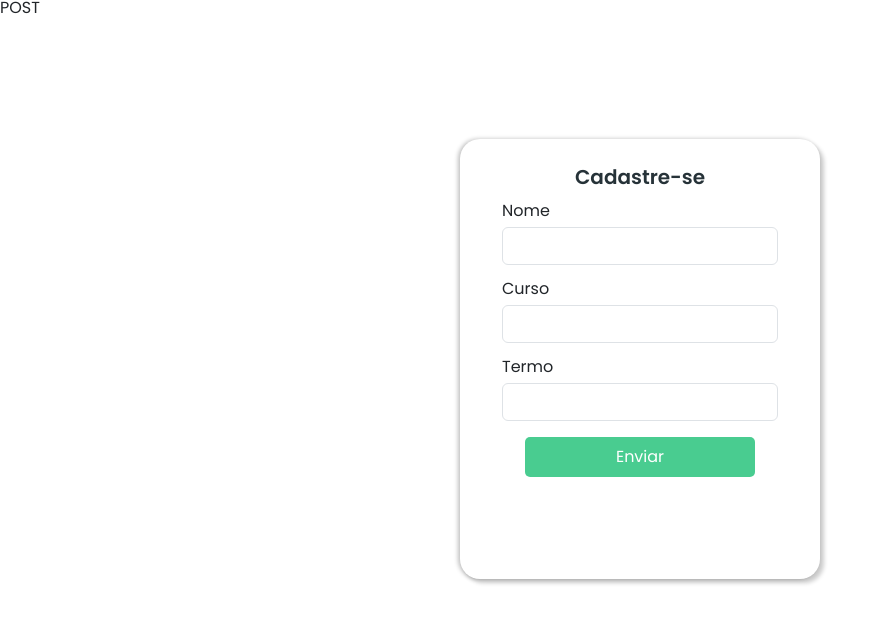
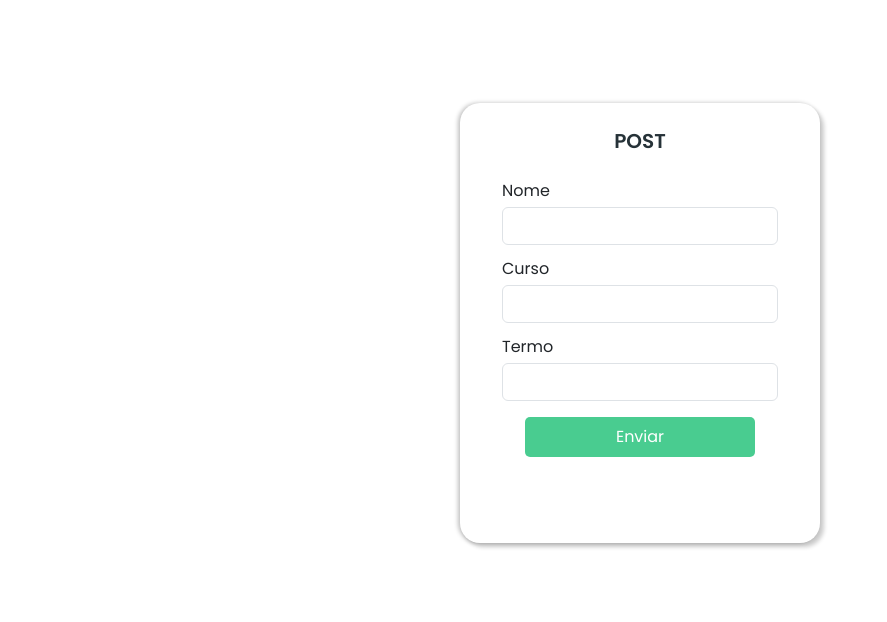
Before and after one commit to lucasfinotirodrigues/apresentacaoAPI, an Angular app in the folder angular-http/: page /list/post in a window 1280 px wide. Shown: the top 622 px of the page, without its empty margins (0-887 px from the left). Built offline with nearby package versions, Linux system fonts and the light colour scheme.

Commit message:
refactor: codes and text unnecessary deleted

```diff
--- a/angular-http/src/app/pages/post/post.component.html
+++ b/angular-http/src/app/pages/post/post.component.html
@@ -1,16 +1,8 @@
-<h3>POST</h3>
-
-
-
-<div style="display: flex; flex-direction: column; margin-top: 20px;">
-
-</div>
-
 <div class="conteudo d-flex flex-column">
   <div class="form-login">
     <form class="d-flex align-items-center flex-column gap-3" name="form" role="form" (ngSubmit)="onSubmit()">
-      <h2>Cadastre-se</h2>
-      <div class="form-group d-flex flex-column gap-2">
+      <h2>POST</h2>
+      <div class="form-group d-flex flex-column mt-3 gap-2">
         <label for="nome">Nome</label>
         <input class="form-control" type="text" id="nome" [(ngModel)]="nome" name="nome" required>
       </div>
```
